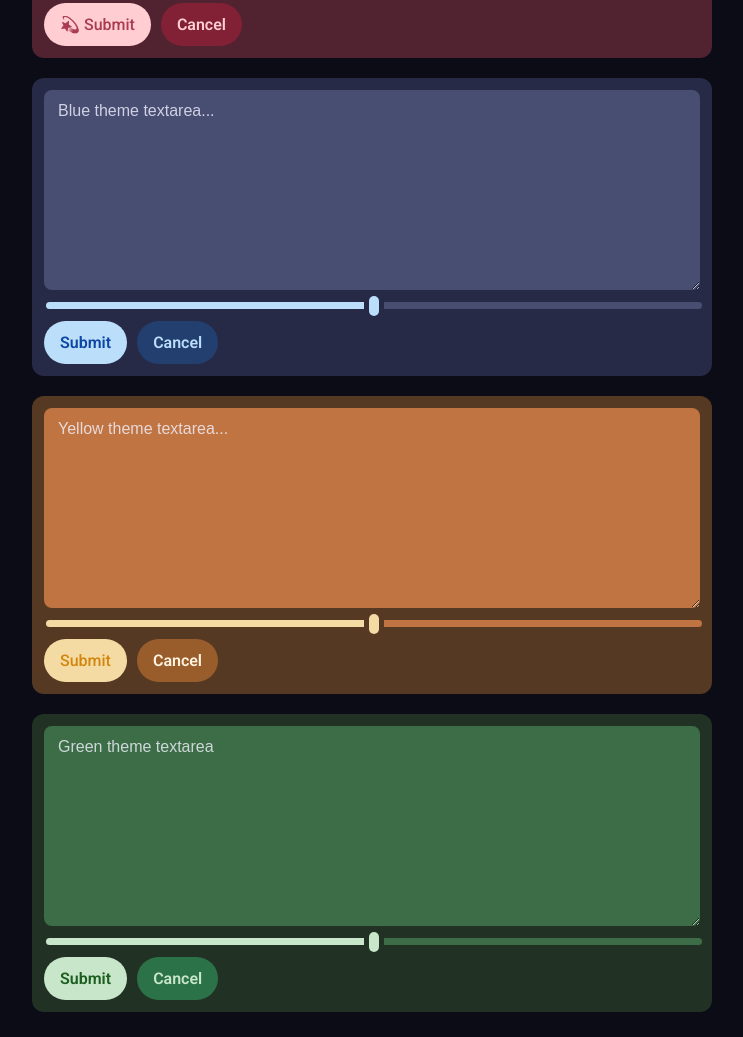
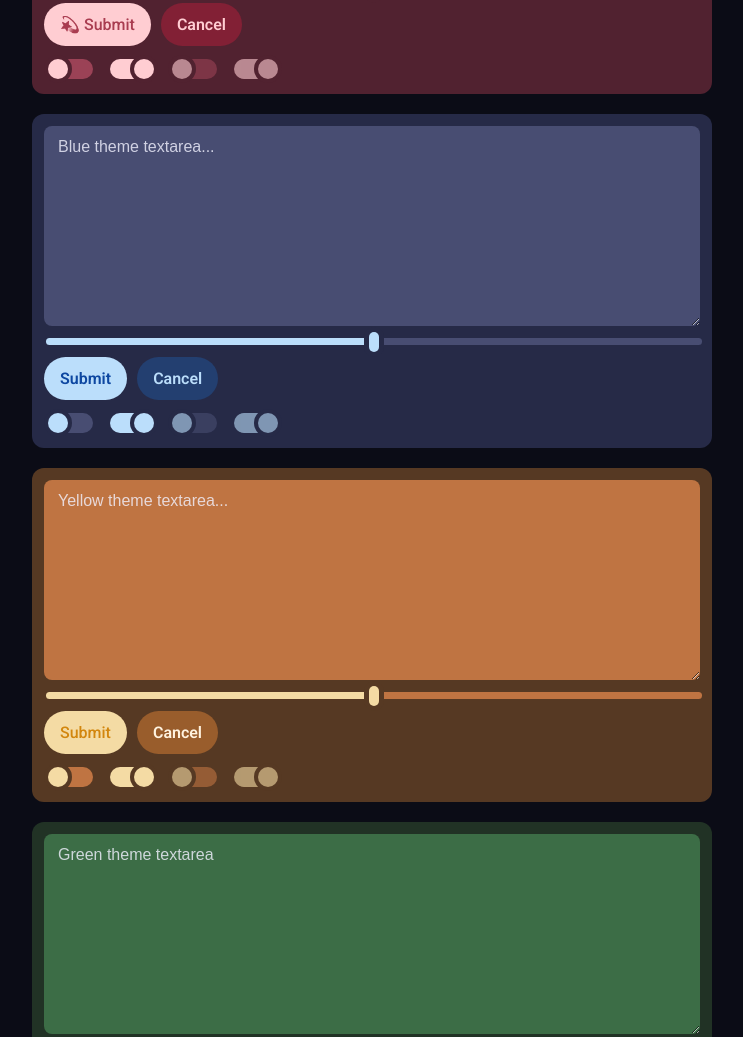
Before and after one commit to actwu/mat, a plain HTML site: page index.html in a window 1280 px wide. Shown: the part 607-1644 px from the top of the page, without its empty margins (268-1011 px from the left). Drawn offline with Linux system fonts and the light colour scheme.

Commit message:
Enhance switch input styles and HTML layout
Added styles for switch input elements and updated HTML structure.

```diff
--- a/index.html
+++ b/index.html
@@ -213,15 +213,70 @@ background-clip:padding-box;
 cursor:pointer;
 }
 </style>
+<style>
+/* switch base */
+input[type=checkbox][switch]
+{
+appearance:none;
+-webkit-appearance:none;
+cursor:pointer;
+transition:all .25s ease;
+width:40px;
+height:20px;
+min-width:45px;
+border-radius:var(--bdr,999px);
+background:var(--switch-track);
+position:relative;
+}
 
+input[type=checkbox][switch]::before
+{
+content:'';
+position:absolute;
+top:0px;
+left:0;
+width:20px;
+height:20px;
+border-radius:inherit;
+background:var(--switch-knob);
+transition:all .25s ease;
+box-shadow:0 0 0 4px var(--switch-cut);
+}
+
+/* checked state */
+input[type=checkbox][switch]:checked
+{
+background:var(--switch-fill);
+}
+
+input[type=checkbox][switch]:checked::before
+{
+left:24px;
+}
+
+/* locked */
+input[type=checkbox][switch][lock]
+{
+pointer-events:none;
+opacity:.6;
+}
+
+/* theme variables */
+[rt]{--switch-track:#9b4256;--switch-fill:#ffcdd2;--switch-knob:#ffcdd2;--switch-cut:#512230;}
+[bt]{--switch-track:#484d72;--switch-fill:#bbdefb;--switch-knob:#bbdefb;--switch-cut:#262a47;}
+[yt]{--switch-track:#bf7442;--switch-fill:#f4dba4;--switch-knob:#f4dba4;--switch-cut:#563923;}
+[gt]{--switch-track:#3c6d46;--switch-fill:#c8e6c9;--switch-knob:#c8e6c9;--switch-cut:#213225;}
+</style>
 
 <body >
 
 <cont>
-<h1>material</h1>
+
 <h3> UI Demo</h3>
 
 <p>Why i made this?</p>
+
+<h1>material</h1>
 
 </cont>
 
@@ -250,6 +305,11 @@ cursor:pointer;
 <p>💫 Submit</p>
 </btn>
   <btn r2>Cancel</btn>
+</span><span>
+<input type="checkbox" switch>
+  <input type="checkbox" switch checked>
+  <input type="checkbox" switch lock>
+  <input type="checkbox" switch lock checked>
 </span>
 </cont>
 
@@ -260,6 +320,13 @@ cursor:pointer;
   <btn b>Submit</btn>
   <btn b2>Cancel</btn>
 </span>
+<span>
+<input type="checkbox" switch>
+  <input type="checkbox" switch checked>
+  <input type="checkbox" switch lock>
+  <input type="checkbox" switch lock checked>
+</span>
+
 </cont>
 
 
@@ -272,6 +339,12 @@ cursor:pointer;
 </btn>
   <btn y2>Cancel</btn>
 </span>
+<span>
+<input type="checkbox" switch>
+  <input type="checkbox" switch checked>
+  <input type="checkbox" switch lock>
+  <input type="checkbox" switch lock checked>
+</span>
 </cont>
 
 <cont gt>
@@ -281,7 +354,15 @@ cursor:pointer;
   <btn g>Submit</btn>
   <btn g2>Cancel</btn>
 </span>
+<span>
+<input type="checkbox" switch>
+  <input type="checkbox" switch checked>
+  <input type="checkbox" switch lock>
+  <input type="checkbox" switch lock checked>
+</span>
 </cont>
+
+
 
 <script>
 const paint
@@ -312,4 +393,4 @@ _0.addEventListener('input',paint)
 </script>
 
 </body>
-          </html>
+</html>
```
